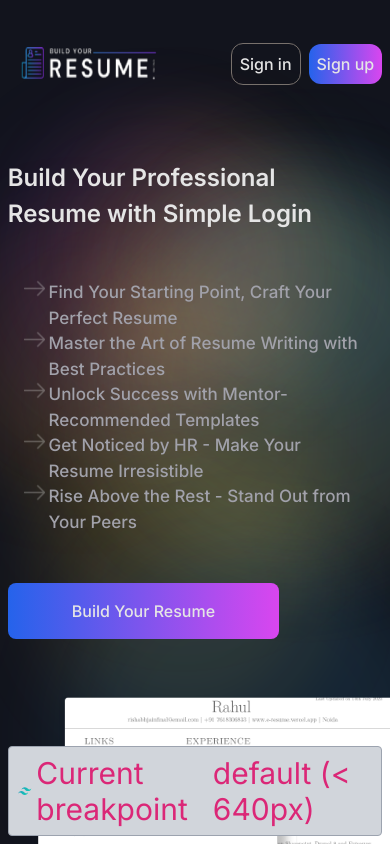
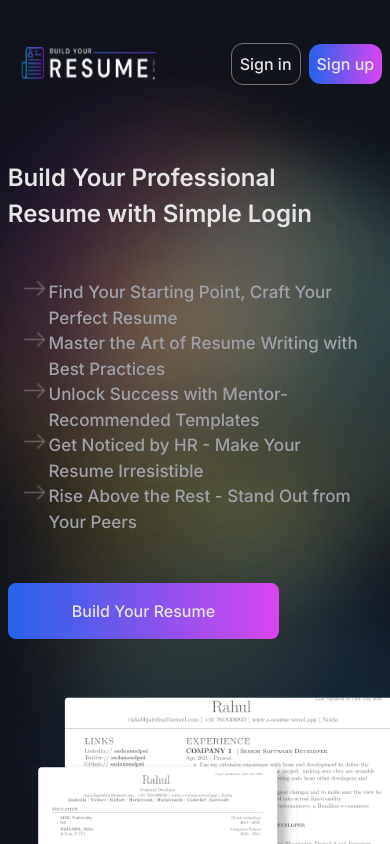
Before and after one commit to rishi23root/buildYourResume, a Next.js app: page / in a window 390 px wide. Shown: the top 844 px of the page. Built offline with nearby package versions, Linux system fonts and the light colour scheme.

Commit message:
responsive fix herosection

```diff
--- a/src/app/page.tsx
+++ b/src/app/page.tsx
@@ -27,7 +27,7 @@ export default function Home() {
       <Line />
       <Footer />
 
-      <div className="fixed bottom-0 right-0 flex items-center p-2 m-2 text-3xl text-pink-600 bg-gray-300 border border-gray-400 rounded">
+      {/* <div className="fixed bottom-0 right-0 flex items-center p-2 m-2 text-3xl text-pink-600 bg-gray-300 border border-gray-400 rounded">
         <svg
           className="inline w-auto h-6"
           viewBox="0 0 80 64"
@@ -62,7 +62,7 @@ export default function Home() {
         <span className="hidden ml-1 font-extrabold md:inline lg:hidden">md:big Phones</span>
         <span className="hidden ml-1 font-extrabold lg:inline xl:hidden">lg:tablet</span>
         <span className="hidden ml-1 font-extrabold xl:inline">xl:desktop</span>
-      </div>
+      </div>` */}
     </main>
   );
 }
```
